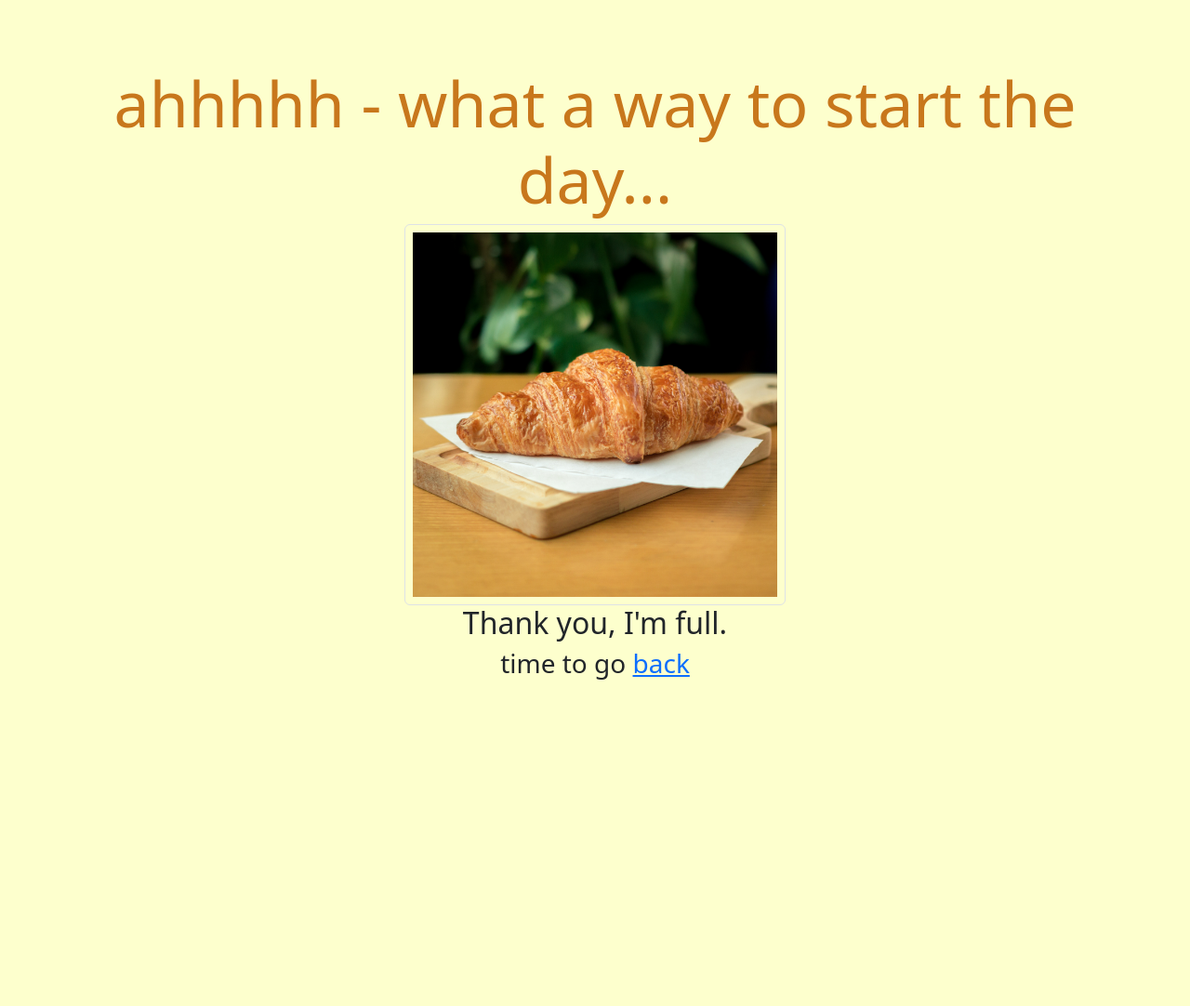
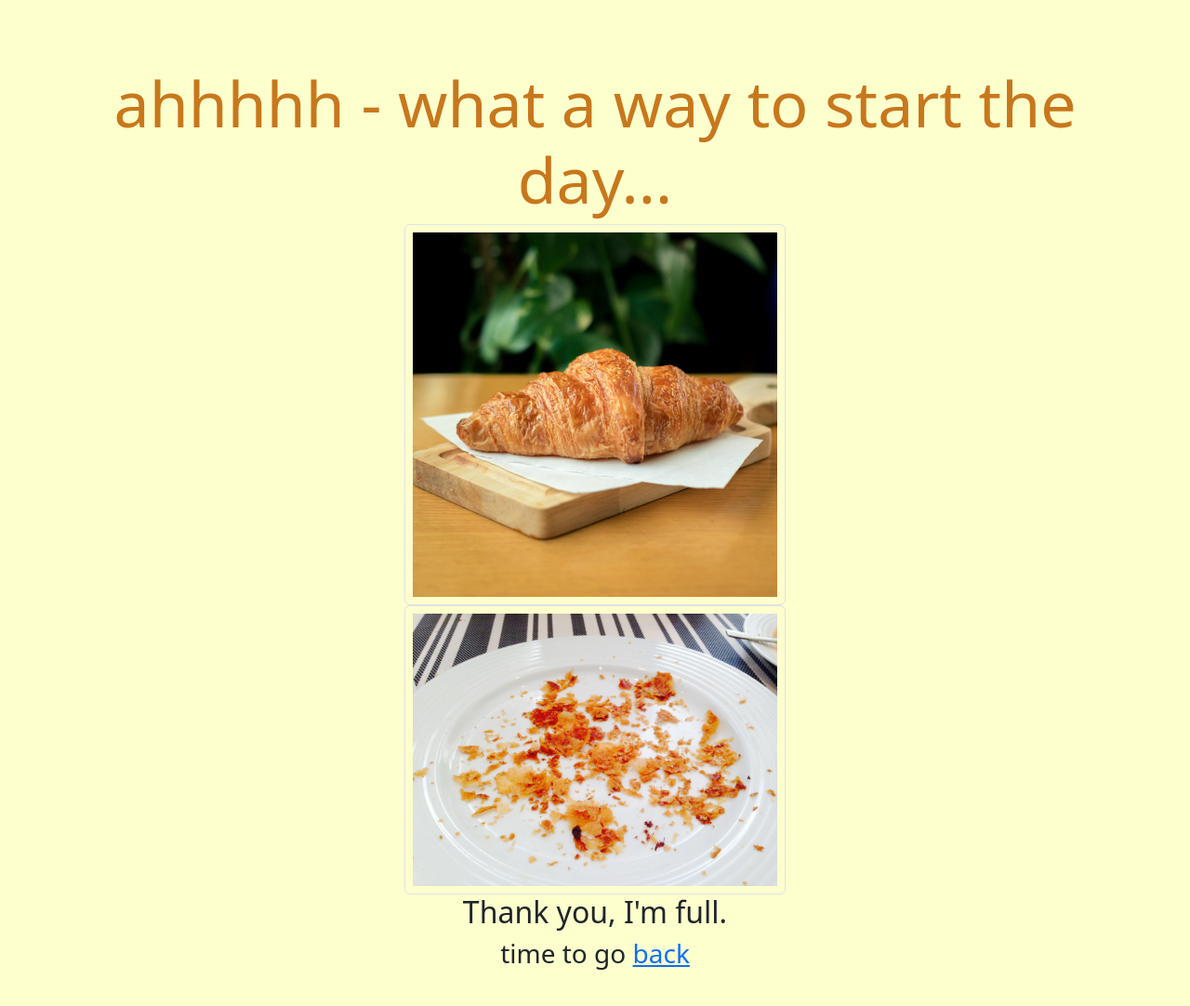
Before and after one commit to Karinnaor/Croissant, a plain HTML site: page photo.html in a window 1280 px wide. Shown: the whole page at 93% size. Before the commit the page ends 809 px from the top, so only its background shows below. Drawn offline with nearby package versions, Linux system fonts and the light colour scheme.

Commit message:
added another photo to gallery

```diff
--- a/photo.html
+++ b/photo.html
@@ -24,6 +24,13 @@
         class="img-fluid rounded p-2 border w-75 center"
       />
     </div>
+    <div class="container d-flex justify-content-center w-50">
+      <img
+        src="/images/crumbs.jpeg"
+        alt=""
+        class="img-fluid rounded p-2 border w-75 center"
+      />
+    </div>
     <div class="finish-line">
       <h2>Thank you, I'm full.</h2>
       <h3>
```
Also changed, not shown: contact.html (+1 -3 lines), images/crumbs.jpeg (added).
